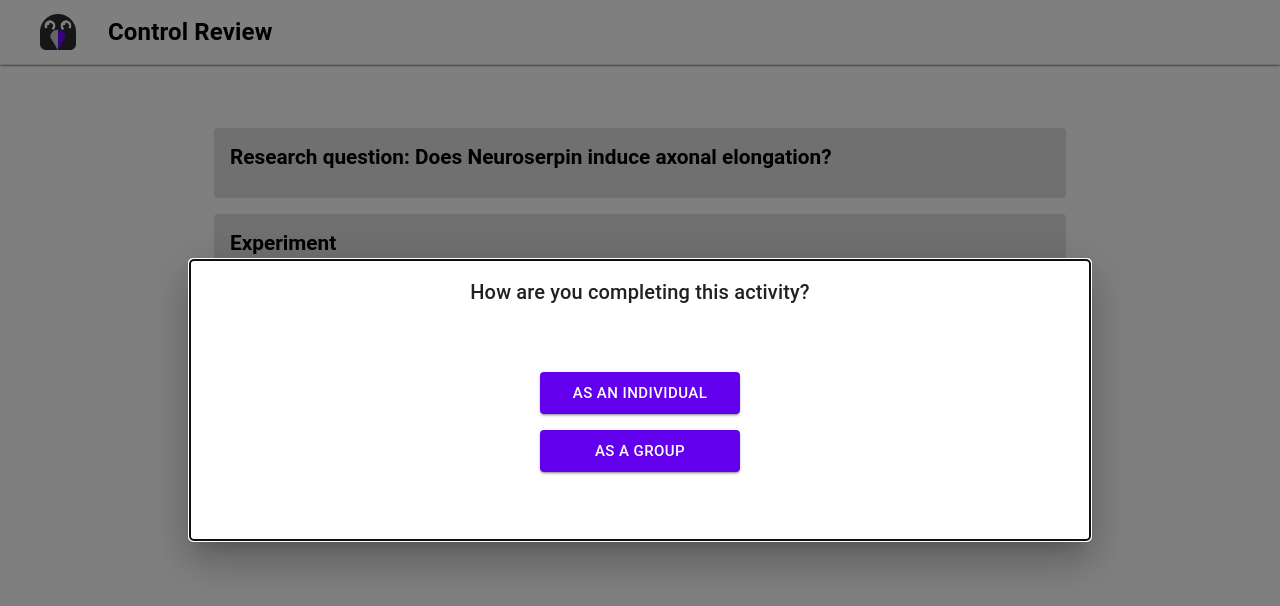
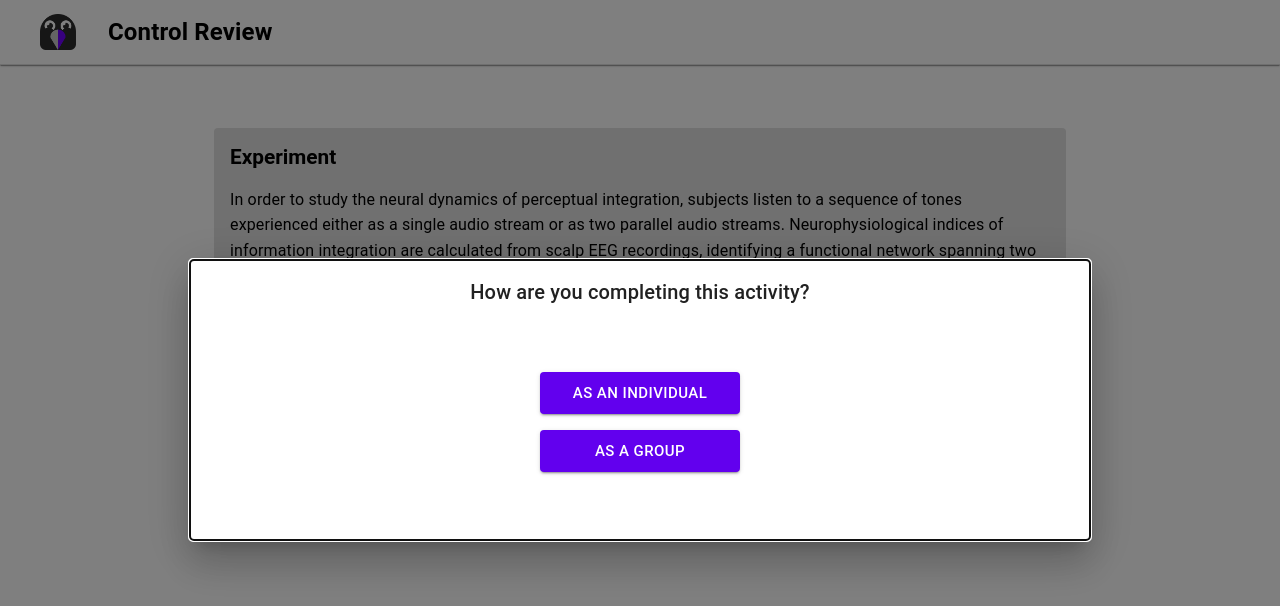
Before and after one commit to c4r-dev/jhuvt-con-con-rev-v0, a Next.js app: page / in a window 1280 px wide. Shown: the top 606 px of the page. Built offline with nearby package versions, Linux system fonts and the light colour scheme.

Commit message:
removing submit button and research question box

```diff
--- a/app/ResearchMethodology/page.js
+++ b/app/ResearchMethodology/page.js
@@ -312,11 +312,7 @@ function ResearchMethodologyScreen() {
         </Typography>
       </StyledPaper>
 
-      <StyledPaper elevation={1} sx={{ backgroundColor: '#e0e0e0' }}>
-        <Typography variant="h6" component="h2" sx={{ fontWeight: 'bold' }}>
-          Research question: Does Neuroserpin induce axonal elongation?
-        </Typography>
-      </StyledPaper>
+
 
       <StyledAccordion
         sx={{
--- a/app/page.js
+++ b/app/page.js
@@ -73,29 +73,7 @@ function AddressControlConstraint() {
 
   return (
     <Box sx={{ flexGrow: 1, mt: 2 }}>
-      {/* Research Question Box */}
-      <Paper
-        elevation={0}
-        sx={{
-          p: 2,
-          backgroundColor: '#e0e0e0',
-          mb: 2,
-          borderRadius: 1,
-        }}
-      >
-        <Typography
-          variant="h5"
-          component="h3"
-          sx={{
-            fontWeight: 'bold',
-            fontSize: '1.3rem',
-            marginBottom: '10px',
-            color: '#000000',
-          }}
-        >
-          Research question: Does Neuroserpin induce axonal elongation?
-        </Typography>
-      </Paper>
+
 
       {/* Experiment Box */}
       <Paper
```
Also changed, not shown: app/ResearchSelection/page.js (+1 -23 lines), app/Results/page.js (+2 -21 lines).
